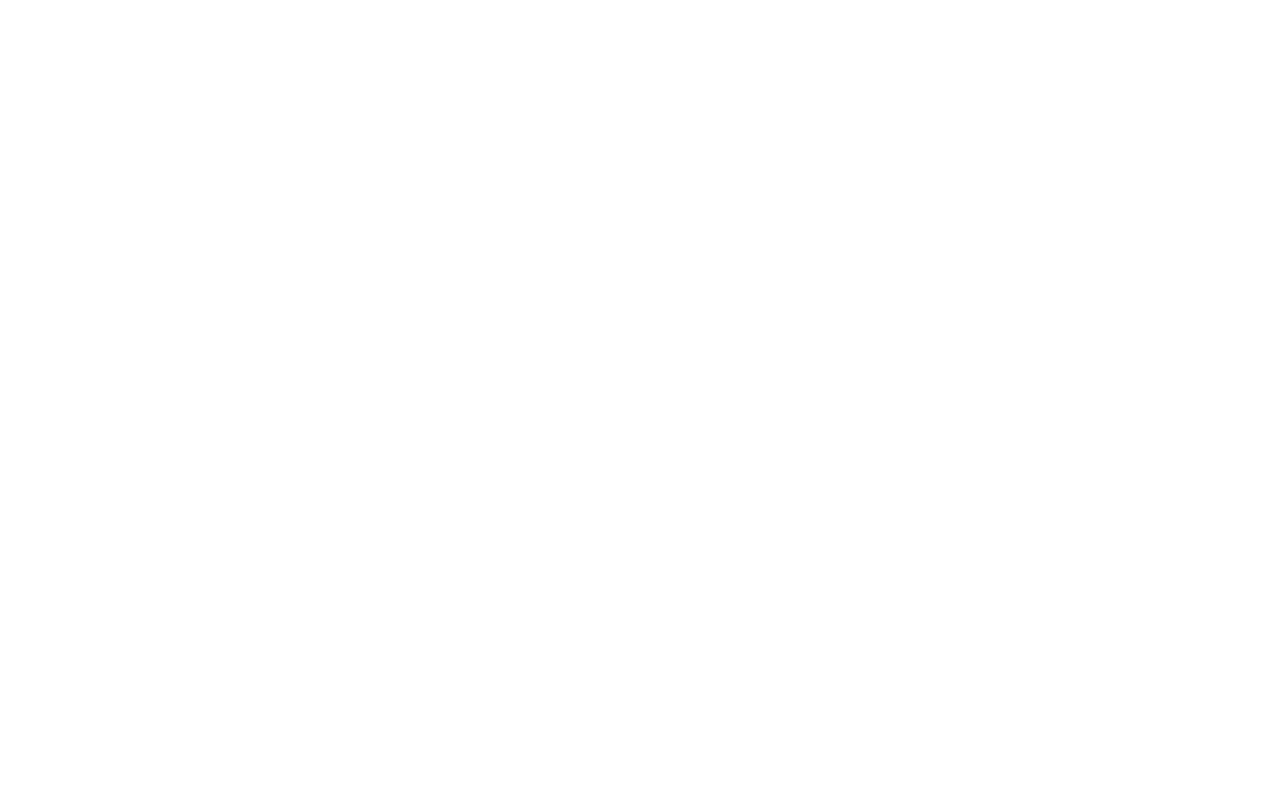
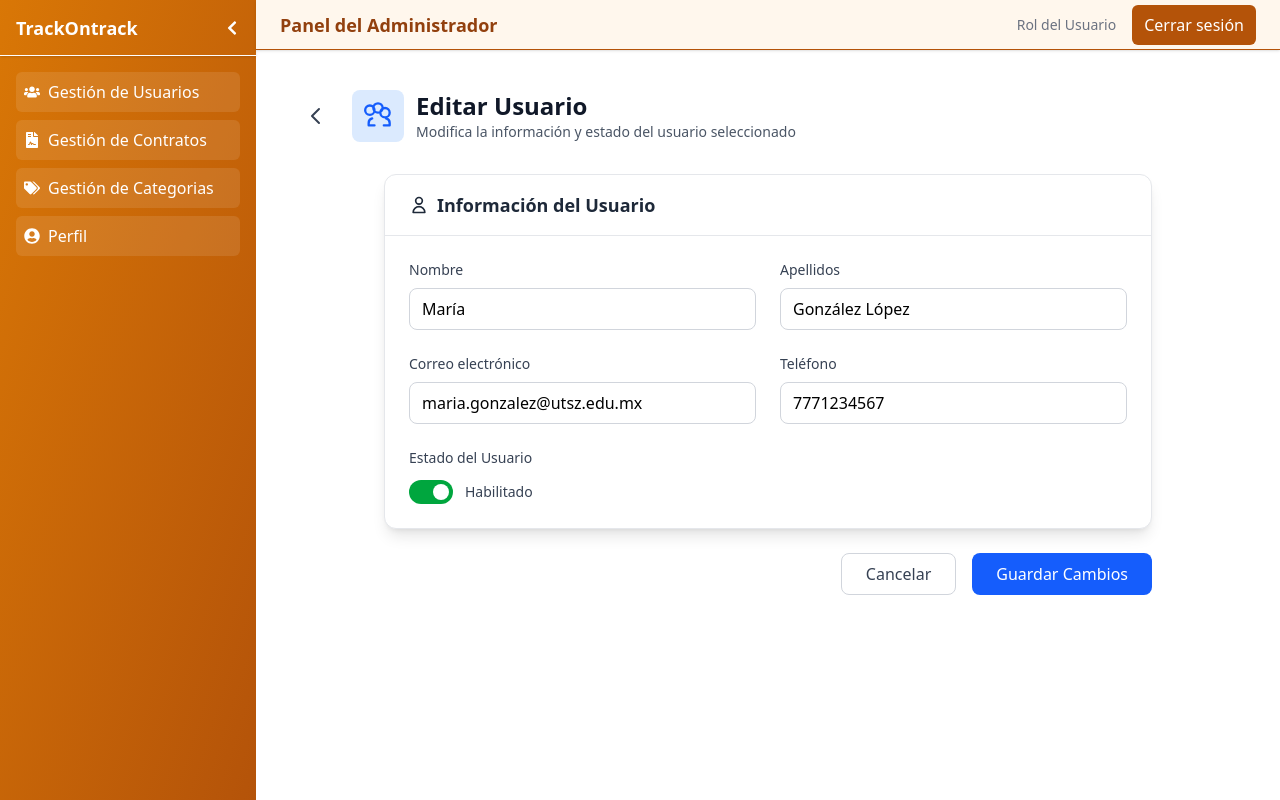
Before and after one commit to Carlos-GH23/Repo-trackontract-DWI, a React (Vite) app in the folder frontend/: page /admin/usuarios/edit/1 in a window 1280 px wide. Before the commit this address had no page. Built offline with nearby package versions, Linux system fonts and the light colour scheme.

Commit message:
DWI-348 ADD: Formulario edición usuario

```diff
--- /dev/null
+++ b/frontend/src/modules/admin/components/editar_usuario.jsx
@@ -0,0 +1,241 @@
+import React, { useState, useEffect } from "react"
+import { useParams, useNavigate } from "react-router-dom"
+
+const usuariosMock = [
+  {
+    nombre: "Carlos",
+    apellidos: "Galán Hernández",
+    correo: "202213nt164@utsz.edu.mx",
+    telefono: "7776432657",
+    estado: "Activo",
+  },
+  {
+    nombre: "María",
+    apellidos: "González López",
+    correo: "maria.gonzalez@utsz.edu.mx",
+    telefono: "7771234567",
+    estado: "Activo",
+  },
+  {
+    nombre: "Juan",
+    apellidos: "Pérez Martínez",
+    correo: "juan.perez@utsz.edu.mx",
+    telefono: "7779876543",
+    estado: "Inactivo",
+  },
+  {
+    nombre: "Ana",
+    apellidos: "Rodríguez Silva",
+    correo: "ana.rodriguez@utsz.edu.mx",
+    telefono: "7775551234",
+    estado: "Activo",
+  },
+]
+
+export default function EditarUsuario() {
+  const { id } = useParams()
+  const navigate = useNavigate()
+
+  const [formData, setFormData] = useState({
+    nombre: "",
+    apellidos: "",
+    correo: "",
+    telefono: "",
+    estado: "Activo",
+  })
+
+  useEffect(() => {
+    const user = usuariosMock[id]
+    if (user) {
+      setFormData(user)
+    } else {
+      console.warn("Usuario no encontrado")
+    }
+  }, [id])
+
+  const handleChange = (e) => {
+    const { name, value } = e.target
+    setFormData((prev) => ({ ...prev, [name]: value }))
+  }
+
+  const toggleEstado = () => {
+    setFormData((prev) => ({
+      ...prev,
+      estado: prev.estado === "Activo" ? "Inactivo" : "Activo",
+    }))
+  }
+
+  const handleSubmit = (e) => {
+    e.preventDefault()
+    console.log("Datos actualizados:", formData)
+    navigate("/admin/usuarios")
+  }
+
+  return (
+    <div className="min-h-screen bg-white p-6">
+      <div className="flex justify-between items-center mb-8">
+        <div className="flex items-center space-x-4">
+          <button
+            onClick={() => navigate("/admin/usuarios")}
+            className="p-2 hover:bg-gray-100 rounded-lg transition-colors"
+          >
+            <svg
+              className="w-6 h-6 text-gray-700"
+              fill="none"
+              stroke="currentColor"
+              viewBox="0 0 24 24"
+            >
+              <path
+                strokeLinecap="round"
+                strokeLinejoin="round"
+                strokeWidth={2}
+                d="M15 19l-7-7 7-7"
+              />
+            </svg>
+          </button>
+          <div className="flex items-center space-x-3">
+            <div className="bg-blue-100 p-3 rounded-lg">
+              <svg
+                className="w-7 h-7 text-blue-600"
+                fill="none"
+                stroke="currentColor"
+                viewBox="0 0 24 24"
+              >
+                <path
+                  strokeLinecap="round"
+                  strokeLinejoin="round"
+                  strokeWidth={2}
+                  d="M17 20h5v-2a4 4 0 00-3-3.87M9 20H4v-2a4 4 0 013-3.87m9-9a4 4 0 11-8 0 4 4 0 018 0zm6 4a4 4 0 11-8 0 4 4 0 018 0zM9 7a4 4 0 11-8 0 4 4 0 018 0z"
+                />
+              </svg>
+            </div>
+            <div>
+              <h1 className="text-2xl font-bold text-gray-900">Editar Usuario</h1>
+              <p className="text-sm text-gray-600">
+                Modifica la información y estado del usuario seleccionado
+              </p>
+            </div>
+          </div>
+        </div>
+      </div>
+
+      <form onSubmit={handleSubmit} className="max-w-3xl mx-auto space-y-6">
+        <div className="bg-white shadow-lg rounded-xl border border-gray-200">
+          <div className="px-6 py-4 border-b border-gray-200">
+            <h3 className="text-lg font-semibold text-gray-800 flex items-center">
+              <svg
+                className="w-5 h-5 mr-2"
+                fill="none"
+                stroke="currentColor"
+                viewBox="0 0 24 24"
+              >
+                <path
+                  d="M16 7a4 4 0 11-8 0 4 4 0 018 0zM12 14a7 7 0 00-7 7h14a7 7 0 00-7-7z"
+                  strokeLinecap="round"
+                  strokeLinejoin="round"
+                  strokeWidth={2}
+                />
+              </svg>
+              Información del Usuario
+            </h3>
+          </div>
+
+          <div className="p-6 grid grid-cols-1 md:grid-cols-2 gap-6">
+            <div>
+              <label className="block text-sm font-medium text-gray-700 mb-2">
+                Nombre
+              </label>
+              <input
+                name="nombre"
+                value={formData.nombre}
+                onChange={handleChange}
+                placeholder="Ej. Carlos"
+                className="w-full px-3 py-2 border border-gray-300 rounded-lg"
+              />
+            </div>
+            <div>
+              <label className="block text-sm font-medium text-gray-700 mb-2">
+                Apellidos
+              </label>
+              <input
+                name="apellidos"
+                value={formData.apellidos}
+                onChange={handleChange}
+                placeholder="Ej. Galán Hernández"
+                className="w-full px-3 py-2 border border-gray-300 rounded-lg"
+              />
+            </div>
+            <div>
+              <label className="block text-sm font-medium text-gray-700 mb-2">
+                Correo electrónico
+              </label>
+              <input
+                name="correo"
+                value={formData.correo}
+                onChange={handleChange}
+                placeholder="usuario@ejemplo.com"
+                type="email"
+                className="w-full px-3 py-2 border border-gray-300 rounded-lg"
+              />
+            </div>
+            <div>
+              <label className="block text-sm font-medium text-gray-700 mb-2">
+                Teléfono
+              </label>
+              <input
+                name="telefono"
+                value={formData.telefono}
+                onChange={handleChange}
+                placeholder="7770000000"
+                type="tel"
+                className="w-full px-3 py-2 border border-gray-300 rounded-lg"
+              />
+            </div>
+          </div>
+
+          <div className="px-6 pb-6">
+            <label className="block text-sm font-medium text-gray-700 mb-3">
+              Estado del Usuario
+            </label>
+            <div className="flex items-center space-x-3">
+              <button
+                type="button"
+                onClick={toggleEstado}
+                className={`relative inline-flex h-6 w-11 items-center rounded-full transition-colors focus:outline-none ${
+                  formData.estado === "Activo" ? "bg-green-600" : "bg-gray-300"
+                }`}
+              >
+                <span
+                  className={`inline-block h-4 w-4 transform rounded-full bg-white transition-transform ${
+                    formData.estado === "Activo"
+                      ? "translate-x-6"
+                      : "translate-x-1"
+                  }`}
+                />
+              </button>
+              <span className="text-sm font-medium text-gray-700">
+                {formData.estado === "Activo" ? "Habilitado" : "Inhabilitado"}
+              </span>
+            </div>
+          </div>
+        </div>
+
+        <div className="flex justify-end gap-4">
+          <button
+            type="button"
+            onClick={() => navigate("/admin/usuarios")}
+            className="px-6 py-2 border border-gray-300 text-gray-700 rounded-lg hover:bg-gray-50 transition-colors duration-200"
+          >
+            Cancelar
+          </button>
+          <button
+            type="submit"
+            className="px-6 py-2 bg-blue-600 hover:bg-blue-700 text-white rounded-lg transition-colors duration-200"
+          >
+            Guardar Cambios
+          </button>
+        </div>
+      </form>
+    </div>
+  )
+}
--- a/frontend/src/modules/admin/components/registro_contrato.jsx
+++ b/frontend/src/modules/admin/components/registro_contrato.jsx
@@ -108,13 +108,12 @@
                   />
                 </div>
                 <div className="flex items-center">
-                  <div className={`w-3 h-3 rounded-full mr-2 ${habilitado ? "bg-green-500" : "bg-gray-400"}`} />
                   <span className="text-sm font-medium text-gray-700">
-                    {habilitado ? "Contrato Habilitado" : "Contrato Inhabilitado"}
+                    {habilitado ? "Habilitado" : "Inhabilitado"}
                   </span>
                 </div>
               </div>
-              <p className="text-xs text-gray-500 mt-2">Contrato {habilitado ? "activo" : "inactivo"}</p>
+
             </div>
 
             <div>
--- a/frontend/src/modules/admin/components/registro_usuario.jsx
+++ b/frontend/src/modules/admin/components/registro_usuario.jsx
@@ -93,7 +93,7 @@
                   type="button"
                   onClick={() => setUsuarioActivo(!usuarioActivo)}
                   className={`relative inline-flex h-6 w-11 items-center rounded-full transition-colors focus:outline-none ${
-                    usuarioActivo ? "bg-blue-600" : "bg-gray-300"
+                    usuarioActivo ? "bg-green-600" : "bg-gray-300"
                   }`}
                 >
                   <span
--- a/frontend/src/modules/admin/views/Usuarios.jsx
+++ b/frontend/src/modules/admin/views/Usuarios.jsx
@@ -135,12 +135,13 @@
                 >
                   <FaEye />
                 </button>
-                <button
+                <Link
+                  to={`/admin/usuarios/edit/${idx}`}
+                  className="p-2 bg-yellow-400 hover:bg-yellow-500 text-white rounded-lg"
                   title="Editar"
-                  className="p-2 bg-yellow-400 hover:bg-yellow-500 text-white rounded-lg"
                 >
                   <FaEdit />
-                </button>
+                </Link>
                 <button
                   title="Eliminar"
                   className="p-2 bg-red-500 hover:bg-red-600 text-white rounded-lg"
--- a/frontend/src/router/router.jsx
+++ b/frontend/src/router/router.jsx
@@ -7,6 +7,7 @@
 import RegistroCategoria from "../modules/admin/components/registro_categoria"
 import Usuarios from "../modules/admin/views/Usuarios"
 import RegistroUsuario from "../modules/admin/components/registro_usuario"
+import EditarUsuario from "../modules/admin/components/editar_usuario"
 
 
 
@@ -26,6 +27,8 @@
           <Route path="categorias/add" element={<RegistroCategoria />} />
           <Route path="usuarios" element={<Usuarios />} />
           <Route path="usuarios/add" element={<RegistroUsuario />} />
+          <Route path="usuarios/edit/:id" element={<EditarUsuario />} />
+
 
 
 
```
